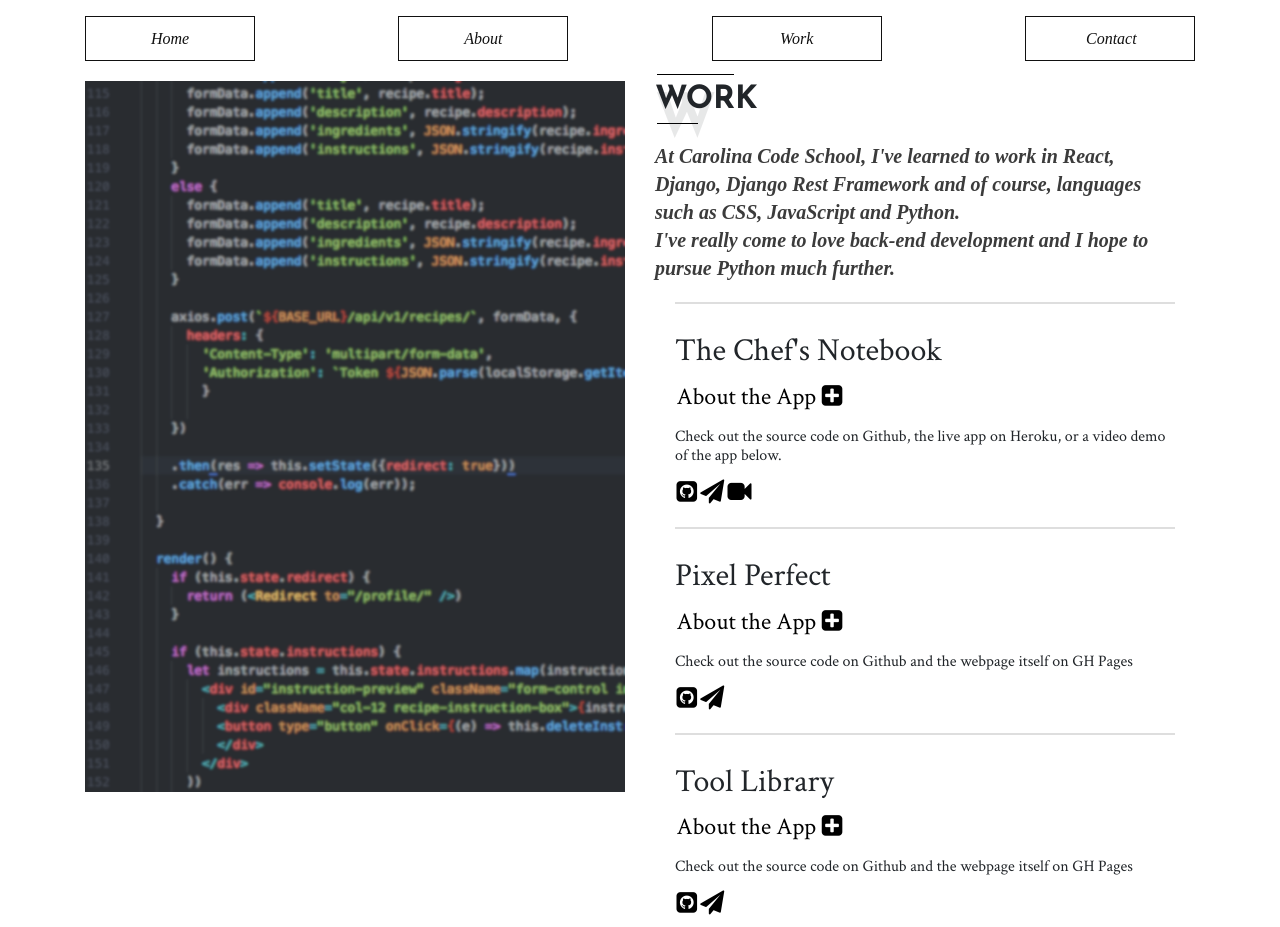
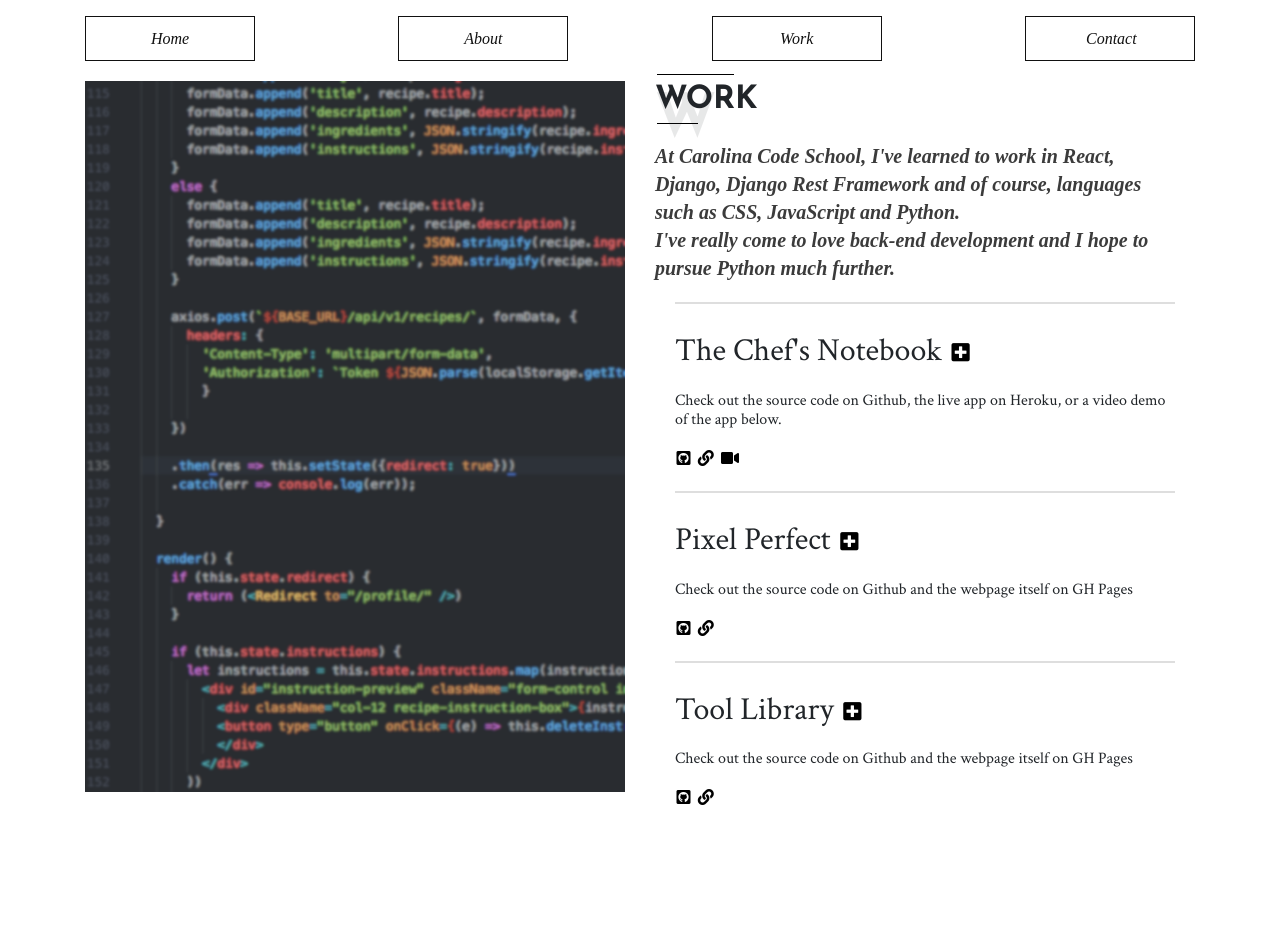
Before and after one commit to ramonaspence/portfolio-v2, a React (Create React App) app: page /work in a window 1280 px wide. After the commit the page ends 819 px from the top, so only its background shows below. Built offline with nearby package versions, Linux system fonts and the light colour scheme.

Commit message:
changed fa icons

```diff
--- a/public/index.html
+++ b/public/index.html
@@ -3,6 +3,7 @@
   <head>
     <meta charset="utf-8" />
     <link rel="stylesheet" href="https://stackpath.bootstrapcdn.com/bootstrap/4.3.1/css/bootstrap.min.css" integrity="sha384-ggOyR0iXCbMQv3Xipma34MD+dH/1fQ784/j6cY/iJTQUOhcWr7x9JvoRxT2MZw1T" crossorigin="anonymous">    <link rel="stylesheet" href="https://stackpath.bootstrapcdn.com/font-awesome/4.7.0/css/font-awesome.min.css" />
+    <link rel='stylesheet' href="https://cdnjs.cloudflare.com/ajax/libs/font-awesome/5.13.0/css/all.min.css">
     <link href="https://fonts.googleapis.com/css?family=Open+Sans:400,400i,600,700,700i" rel="stylesheet">
     <link href="https://fonts.googleapis.com/css?family=Crimson+Text:400,700,700i|Josefin+Sans:700" rel="stylesheet">
 
--- a/src/App.css
+++ b/src/App.css
@@ -86,8 +86,8 @@ a {
 		}
 
 		.home-description{
-			padding-right: 90px;
-			padding-left: 90px;
+			padding-right: 50px;
+			padding-left: 50px;
 
 		}
 }
@@ -373,10 +373,21 @@ hr {
 
 }
 
+.portfolio-works .card-body i {
+	font-size: 1rem;
+	margin-right: .25rem;
+}
+
 .portfolio-works h5 {
 	font-size: 1rem;
 	/* margin-top: 10px; */
 	margin-bottom: 10px;
+}
+
+.portfolio-works h2 i {
+	font-size: 1.3rem;
+	margin-left: .5rem;
+
 }
 
 .portfolio-works a:visited{
--- a/src/components/index.js
+++ b/src/components/index.js
@@ -20,7 +20,7 @@ class Index extends Component {
                     <h4>Ramona E.J. Spence</h4>
                 </div>
                 <p className="home-description">
-                  Hi, I'm Ramona. I'm a geek.<br /> I'm a Star Wars geek. I'm a nature geek. <br /> And I'm a Software Developer.<br /> This is my portfolio and a place to get to know me as a Developer.<br /> Welcome!
+                  Hi, I'm Ramona. I'm a geek.<br /> I'm a Star Wars geek. I'm a nature geek. <br /> And I'm a code geek.<br /> This is my portfolio and a place to get to know me as a Developer.<br /> Welcome!
                 </p>
 
                 <div className="social">
--- a/src/components/work.js
+++ b/src/components/work.js
@@ -29,10 +29,10 @@ class Work extends Component {
                         <div id="portfolio-details" className="portfolio-works">
                           <div className="card col-12">
                             <div className="card-header">
-                              <h2>The Chef's Notebook</h2>
+                              <h2>The Chef's Notebook
                                 <a data-toggle="collapse" href="#collapseExample" role="button" aria-expanded="false" aria-controls="collapseExample">
-                                About the App  <i className="fa fa-plus-square" aria-hidden="true"></i>
-                                </a>
+                                <i className="fa fa-plus-square" aria-hidden="true"></i>
+                                </a></h2>
                               <div className="collapse" id="collapseExample">
                                 <div className="card card-body">
                                   <h5>The Chef's Notebook is a full-stack, original application that I built for hobbyist cooks to record and share the recipes.
@@ -44,18 +44,18 @@ class Work extends Component {
                             </div>
                             <div className="card-body">
                               <h5>Check out the source code on Github, the live app on Heroku, or a video demo of the app below.</h5>
-                              <a className="github-link" data-toggle="tooltip" data-placement="top" title="Source Code" href="https://github.com/ramonaspence/chefs-notebook"><i className="fa fa-github-square" aria-hidden="true"></i></a>
-                              <a className="heroku-link" data-toggle="tooltip" data-placement="top" title="View App on Heroku" href="https://ccs-final-project-ramonaspence.herokuapp.com/"><i className="fa fa-paper-plane" aria-hidden="true"></i></a>
+                              <a className="github-link" data-toggle="tooltip" data-placement="top" title="Source Code" href="https://github.com/ramonaspence/chefs-notebook"><i class="fab fa-github-square"></i></a>
+                              <a className="heroku-link" data-toggle="tooltip" data-placement="top" title="View App on Heroku" href="https://ccs-final-project-ramonaspence.herokuapp.com/"><i class="fas fa-link"></i></a>
                               <a className="vid-link" data-toggle="tooltip" data-placement="top" title="Video Demo" href="https://drive.google.com/file/d/1bBZ8qJoGNCorBWjwfYZJZ8iyuExxsfhA/view?usp=sharing"><i className="fa fa-video-camera" aria-hidden="true"></i></a>
                             </div>
                           </div>
                         <hr />
                           <div className="card col-12">
                             <div className="card-header">
-                            <h2>Pixel Perfect</h2>
-                            <a data-toggle="collapse" href="#pixelPerfect" role="button" aria-expanded="false" aria-controls="collapseExample">
-                            About the App  <i className="fa fa-plus-square" aria-hidden="true"></i>
-                            </a>
+                            <h2>Pixel Perfect<a data-toggle="collapse" href="#pixelPerfect" role="button" aria-expanded="false" aria-controls="collapseExample">
+                            <i className="fa fa-plus-square" aria-hidden="true"></i>
+                            </a></h2>
+
                             <div className="collapse" id="pixelPerfect">
                             <div className="card card-body">
                               <h5>This webpage has been styled after an image. Because many clients may have a design they want and it needs to be copied, but in code.
@@ -68,17 +68,17 @@ class Work extends Component {
 
                             <div className="card-body">
                               <h5>Check out the source code on Github and the webpage itself on GH Pages</h5>
-                              <a className="github-link" data-toggle="tooltip" data-placement="top" title="View Source Code" href="https://github.com/ramonaspence/1.4-pixel-perfect"><i className="fa fa-github-square" aria-hidden="true"></i></a>
-                              <a className="gh-pages" data-toggle="tooltip" data-placement="top" title="View webpage on GH Pages" href="https://ramonaspence.github.io/1.4-pixel-perfect/"><i className="fa fa-paper-plane" aria-hidden="true"></i></a>
+                              <a className="github-link" data-toggle="tooltip" data-placement="top" title="View Source Code" href="https://github.com/ramonaspence/1.4-pixel-perfect"><i class="fab fa-github-square"></i></a>
+                              <a className="gh-pages" data-toggle="tooltip" data-placement="top" title="View webpage on GH Pages" href="https://ramonaspence.github.io/1.4-pixel-perfect/"><i class="fas fa-link"></i></a>
                             </div>
                           </div>
                         <hr />
                           <div className="card col-12">
                             <div className="card-header">
-                            <h2>Tool Library</h2>
-                            <a data-toggle="collapse" href="#toolLibrary" role="button" aria-expanded="false" aria-controls="collapseExample">
-                            About the App  <i className="fa fa-plus-square" aria-hidden="true"></i>
-                            </a>
+                            <h2>Tool Library<a data-toggle="collapse" href="#toolLibrary" role="button" aria-expanded="false" aria-controls="collapseExample">
+                            <i className="fa fa-plus-square" aria-hidden="true"></i>
+                            </a></h2>
+
                             <div className="collapse" id="toolLibrary">
                             <div className="card card-body">
                               <h5>Tool Library is a Django app where neighbors are able to list tools they're willing to loan, while others may choose to borrow or "checkout" those tools.
@@ -90,8 +90,8 @@ class Work extends Component {
                             </div>
                             <div className="card-body">
                               <h5>Check out the source code on Github and the webpage itself on GH Pages</h5>
-                              <a className="github-link" data-toggle="tooltip" data-placement="top" title="View Source Code" href="https://github.com/ramonaspence/7.4-hey-neighbor"><i className="fa fa-github-square" aria-hidden="true"></i></a>
-                              <a className="heroku-link" data-toggle="tooltip" data-placement="top" title="View App on Heroku" href="https://hey-neighbor-ramonaspence.herokuapp.com/"><i className="fa fa-paper-plane" aria-hidden="true"></i></a>
+                              <a className="github-link" data-toggle="tooltip" data-placement="top" title="View Source Code" href="https://github.com/ramonaspence/7.4-hey-neighbor"><i class="fab fa-github-square"></i></a>
+                              <a className="heroku-link" data-toggle="tooltip" data-placement="top" title="View App on Heroku" href="https://hey-neighbor-ramonaspence.herokuapp.com/"><i class="fas fa-link"></i></a>
                             </div>
 
                           </div>
```
